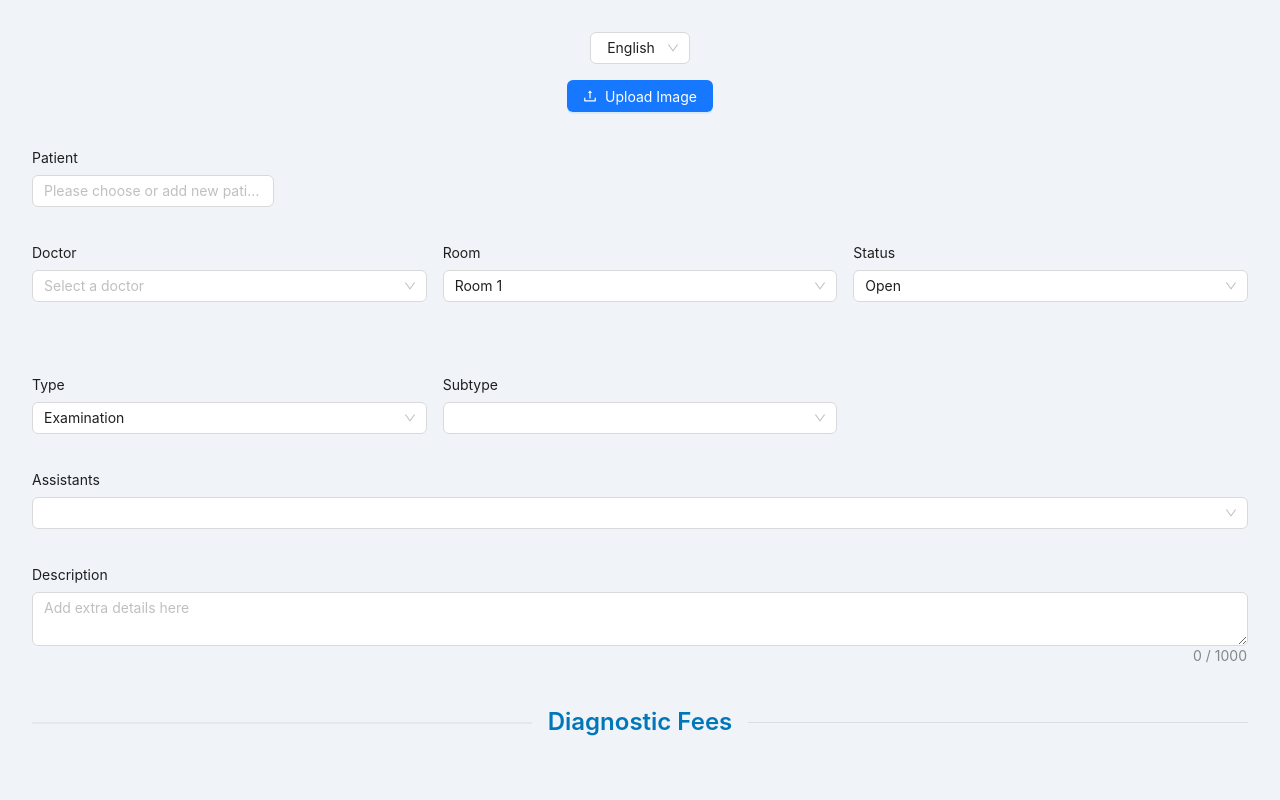
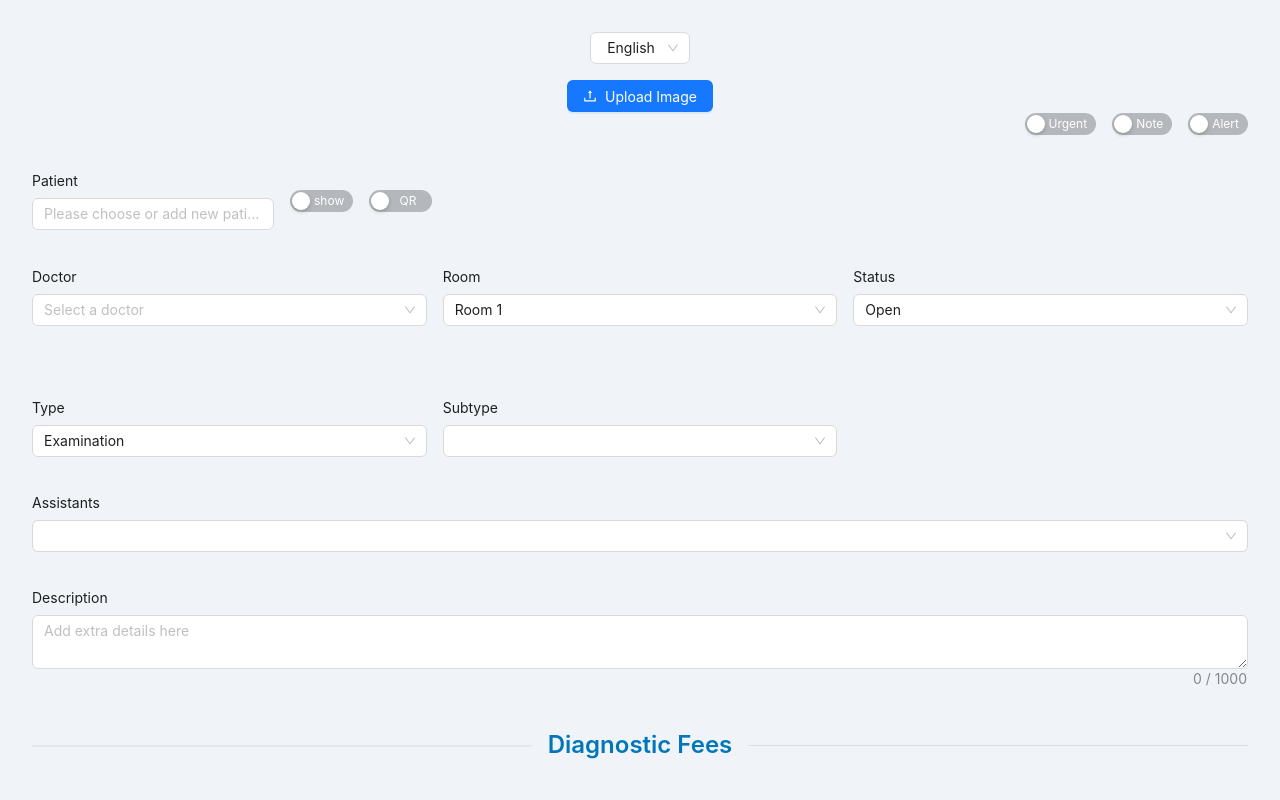
Before and after one commit to Ahmed-Elbessfy/add-patient-app, a React (Vite) app: page / in a window 1280 px wide. Shown: the top 800 px of the page. Built offline with nearby package versions, Linux system fonts and the light colour scheme.

Commit message:
apply new configuration to Switch field

```diff
--- a/src/features/AddAppointmentFields/AddAppointmentFields.tsx
+++ b/src/features/AddAppointmentFields/AddAppointmentFields.tsx
@@ -4,7 +4,7 @@ import { FieldTextAreaComponentProps } from "../TextAreaField/TextAreaField.type
 import { FieldNumberComponentProps } from "../NumberField/NumberField.type";
 // import { FieldRadioComponentProps } from "../RadioField/RadioField.type";
 import { FieldSelectComponentProps } from "../SelectField/SelectField.type";
-// import { FieldSwitchComponentProps } from "../SwitchField/SwitchField.type";
+import { FieldSwitchComponentProps } from "../SwitchField/SwitchField.type";
 // import { FieldDateComponentProps } from "../DateField/DateField.type";
 // import { FieldTimeComponentProps } from "../TimeField/TimeField.type";
 import { FieldCheckboxComponentProps } from "../CheckboxField/CheckboxField.type";
@@ -17,7 +17,7 @@ import SelectField from "../SelectField/SelectField";
 // import RadioField from "../RadioField/RadioField";
 // import DateField from "../DateField/DateField";
 // import TimeField from "../TimeField/TimeField";
-// import SwitchField from "../SwitchField/SwitchField";
+import SwitchField from "../SwitchField/SwitchField";
 import CheckboxField from "../CheckboxField/CheckboxField";
 // import CountryField from "../CountryField/CountryField";
 
@@ -99,9 +99,9 @@ const AddAppointmentFields: FC<GeneralFieldConfig> = (props) => {
       )} */}
 
       {/* Switch Input  */}
-      {/* {fieldType === "switch" && (
-        <SwitchField {...(props as FieldSwitchComponentProps)} />
-      )} */}
+      {fieldType === "switch" && (
+        <SwitchField {...(inputProps as FieldSwitchComponentProps)} />
+      )}
 
       {/* Checkbox Input  */}
       {fieldType === "checkbox" && (
--- a/src/features/SwitchField/SwitchField.tsx
+++ b/src/features/SwitchField/SwitchField.tsx
@@ -6,8 +6,6 @@ import { FieldSwitchComponentProps } from "./SwitchField.type";
 const SwitchField: FC<FieldSwitchComponentProps> = (props) => {
   const {
     label,
-    id,
-    testId,
     onChange,
     isDisabled,
     checkedChildren,
@@ -22,8 +20,6 @@ const SwitchField: FC<FieldSwitchComponentProps> = (props) => {
       {label && <label>{t(label)}</label>}
 
       <Switch
-        data-testid={testId}
-        id={id}
         disabled={isDisabled}
         checkedChildren={t(checkedChildren)}
         unCheckedChildren={t(unCheckedChildren)}
```
Also changed, not shown: src/features/SwitchField/SwitchField.type.tsx (+6 -2 lines).
